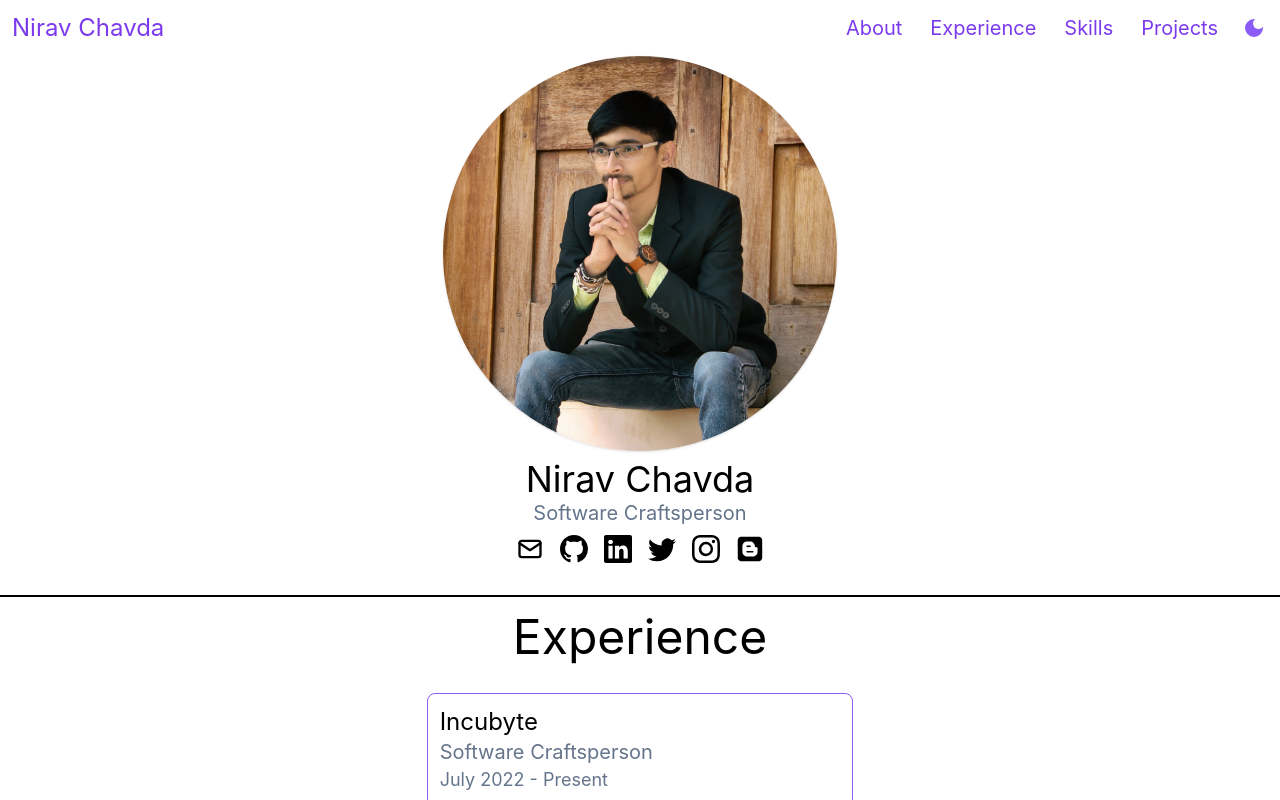
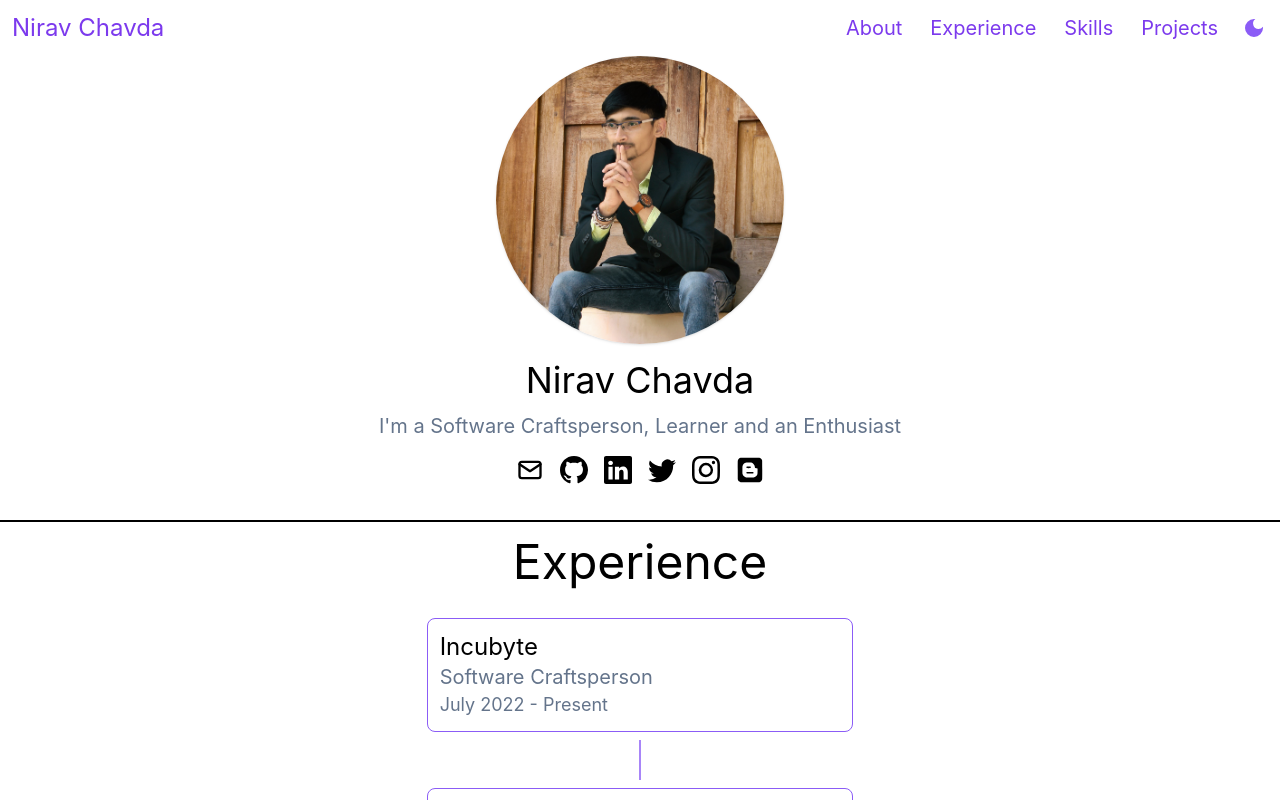
Before and after one commit to niravchavda99/niravchavda99.github.io, a React (Create React App) app: page / in a window 1280 px wide. Shown: the top 800 px of the page. Built offline with nearby package versions, Linux system fonts and the light colour scheme.

Commit message:
ENH: Update about

```diff
--- a/src/app/about/About.scss
+++ b/src/app/about/About.scss
@@ -13,15 +13,15 @@
 }
 
 .about-name {
-  @apply text-4xl mt-2;
+  @apply text-4xl p-2 mt-2;
 }
 
 .career {
-  @apply text-xl transition-all;
+  @apply p-1 text-xl transition-all;
 }
 
 .links {
-  @apply mt-2 flex flex-row justify-center;
+  @apply mt-2 p-1 flex flex-row justify-center;
 }
 
 .link-item {
@@ -54,4 +54,8 @@
   .link-item {
     @apply text-violet-200;
   }
+
+  .link-item > svg:hover {
+    @apply shadow-lg shadow-violet-600;
+  }
 }
--- a/src/app/about/About.tsx
+++ b/src/app/about/About.tsx
@@ -11,14 +11,14 @@ const About = () => {
 
   return <div id={'about'}>
     <div className="flex flex-wrap justify-center">
-      <div className="w-6/12 sm:w-4/12 px-4">
-        <img src={profileImage} alt="..."
+      <div className="w-6/12 sm:w-1/4 px-4">
+        <img src={profileImage} alt="Profile Image"
              className="shadow rounded-full max-w-full h-auto align-middle border-none"/>
       </div>
     </div>
 
     <div className={'about-name'}>Nirav Chavda</div>
-    <div className={'career'}>Software Craftsperson</div>
+    <div className={'career'}>I'm a Software Craftsperson, Learner and an Enthusiast</div>
     <div className={'links'}>
       <SocialMediaLink platform={'mail'}><TbMail size={iconSize}/></SocialMediaLink>
       <SocialMediaLink platform={'github'}><BsGithub size={iconSize}/></SocialMediaLink>
```
